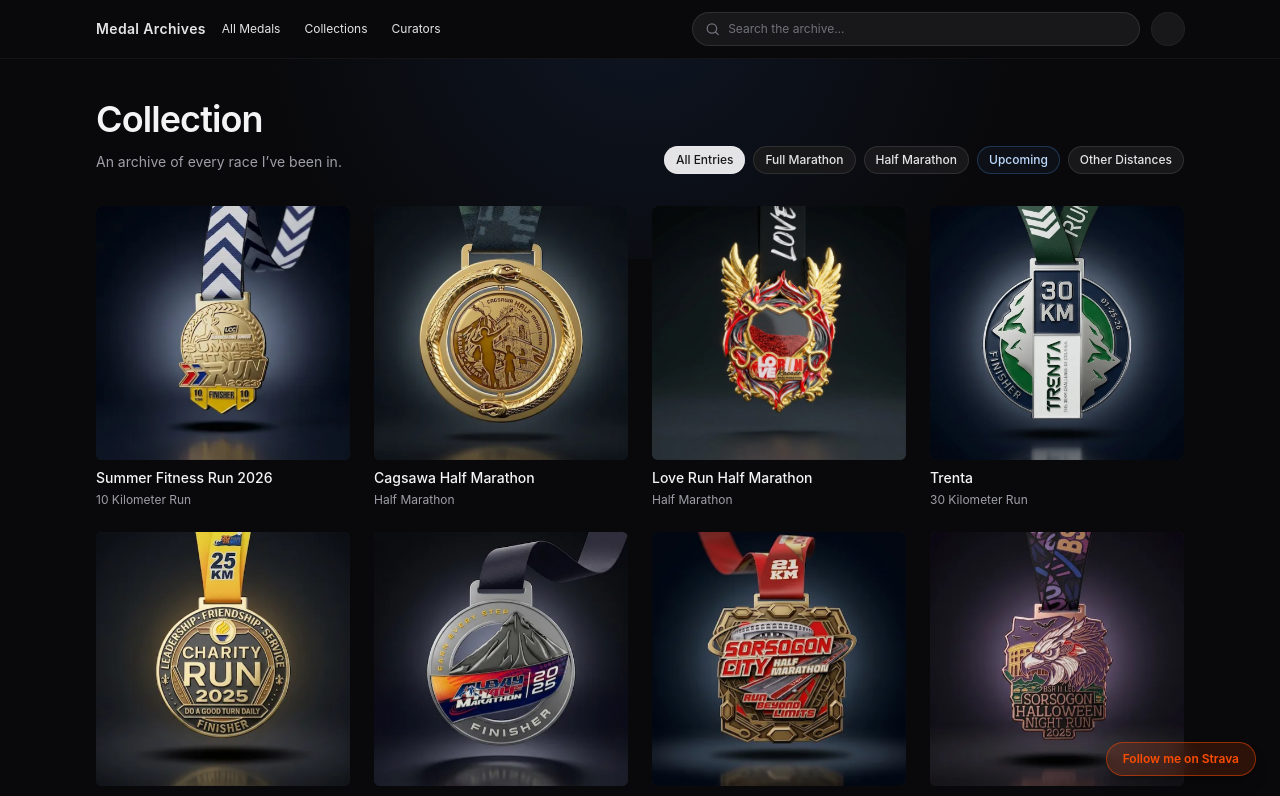
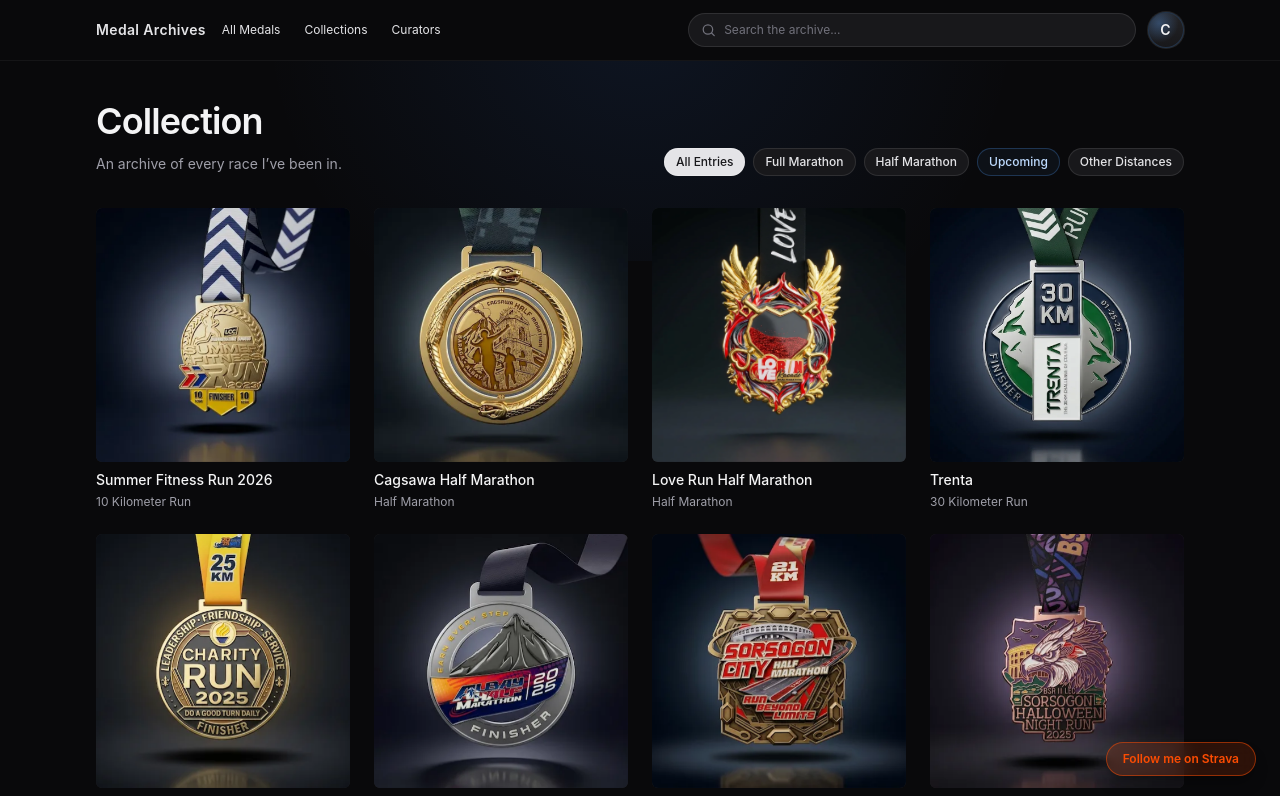
Before and after one commit to cedik456/modern-svelte-kit, a SvelteKit app: page / in a window 1280 px wide. Shown: the top 796 px of the page. Built offline with nearby package versions, Linux system fonts and the light colour scheme.

Commit message:
feat: enhance profile placeholder in layout

```diff
--- a/src/routes/+layout.svelte
+++ b/src/routes/+layout.svelte
@@ -49,7 +49,15 @@
 					/>
 				</div>
 
-				<div class="h-8 w-8 rounded-full bg-zinc-900 ring-1 ring-white/10" aria-hidden="true"></div>
+				<div
+					class="relative flex h-9 w-9 items-center justify-center overflow-hidden rounded-full border border-blue-400/20 bg-zinc-900 text-xs font-semibold text-zinc-100 ring-1 ring-white/10"
+					aria-label="Profile placeholder"
+				>
+					<div
+						class="pointer-events-none absolute inset-0 bg-[radial-gradient(circle_at_30%_30%,rgba(96,165,250,0.32),transparent_58%),linear-gradient(180deg,rgba(255,255,255,0.05),rgba(255,255,255,0))]"
+					></div>
+					<span class="relative text-sm tracking-[0.08em]">C</span>
+				</div>
 			</div>
 		</div>
 
```
